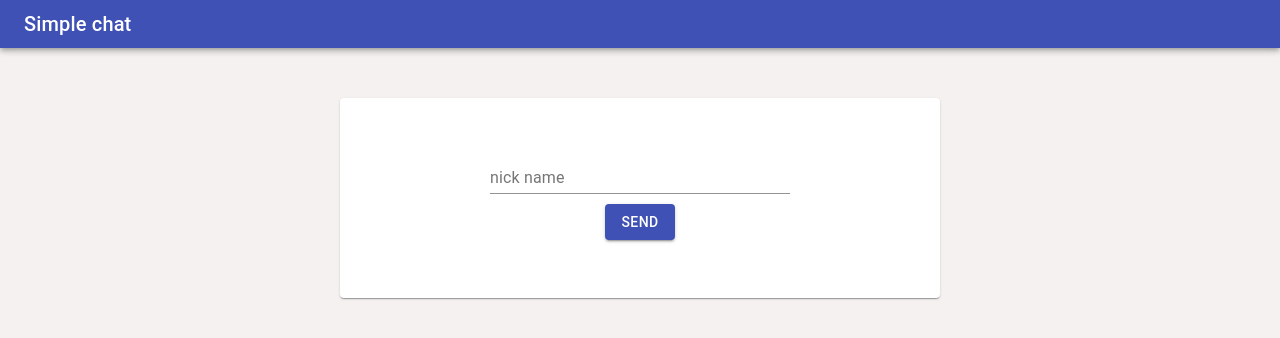
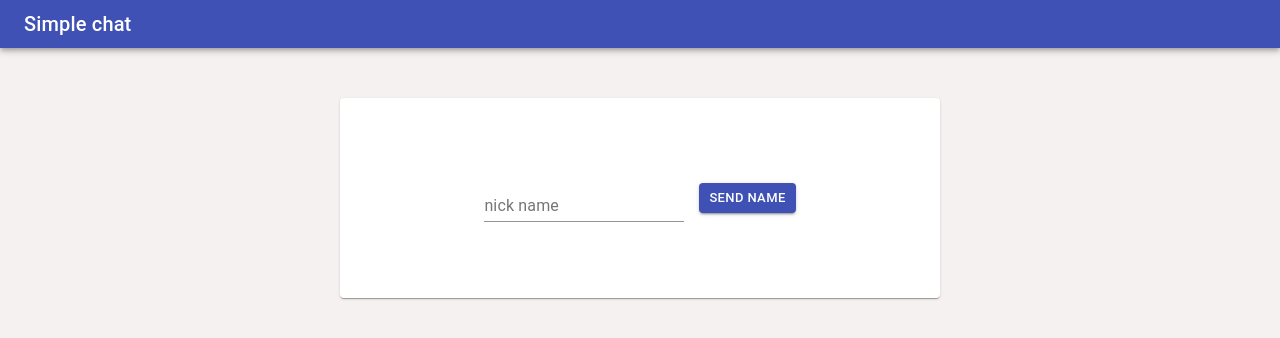
Before and after one commit to andrew9488/simple-chat, a React (Create React App) app: page / in a window 1280 px wide. Both pictures are taken after a click on the button "YES". Shown: the top 338 px of the page. Built offline with nearby package versions, Linux system fonts and the light colour scheme; no server answers.

Commit message:
fix: fix bugs

```diff
--- a/src/components/EnterUserName/EnterUserName.tsx
+++ b/src/components/EnterUserName/EnterUserName.tsx
@@ -1,33 +1,46 @@
-import React from "react";
-import {Card} from "@material-ui/core";
+import React, {ChangeEvent, useState} from "react";
+import {Card, TextField} from "@material-ui/core";
 import {useStyles} from "./materialUIstyles";
-import { FieldForm, CommonFormPropsType} from "../FieldForm/FieldForm";
 import {setClientNameTC} from "../../bll/chat-reducer";
-import {reset} from "redux-form";
 import {useDispatch} from "react-redux";
 import {useHistory} from "react-router-dom";
 import {PATH} from "../Routes/Routes";
+import Button from "@material-ui/core/Button";
 
 
 export const EnterUserName: React.FC = React.memo(() => {
 
+    const [name, setName] = useState("")
+    const [error, setError] = useState(false)
     const dispatch = useDispatch()
     const classes = useStyles()
     const history = useHistory()
 
-    const onChangeFormNameHandler = (text: CommonFormPropsType) => {
-        debugger
-        if (text.newText?.trim() !== "") {
-            dispatch(setClientNameTC(text.newText))
-            dispatch(reset("formForSendName"))
+    const onChangeNameHandler = (e: ChangeEvent<HTMLInputElement>) => {
+        setName(e.currentTarget.value)
+        setError(false)
+    }
+
+    const onClickNameHandler = () => {
+        if (name.trim() !== "") {
+            dispatch(setClientNameTC(name))
             history.push(PATH.CHAT)
+            setName("")
+        } else {
+            setError(true)
         }
     }
 
+    const messageError = error ? "Please enter your nick name" : ""
 
     return (
         <Card className={classes.root}>
-            <FieldForm onSubmit={onChangeFormNameHandler} label="nick name"/>
+            <TextField className={classes.input} value={name} id="nick name" label="nick name"
+                       color={error ? "secondary" : "primary"}
+                       onChange={onChangeNameHandler} helperText={messageError} onBlur={()=>setError(false)}/>
+            <Button disabled={error} variant="contained" color="primary" onClick={onClickNameHandler} size="small">
+                Send Name
+            </Button>
         </Card>
     );
 })
--- a/src/components/EnterUserName/materialUIstyles.ts
+++ b/src/components/EnterUserName/materialUIstyles.ts
@@ -8,4 +8,8 @@ export const useStyles = makeStyles({
         justifyContent: "center",
         alignItems: "center",
     },
+    input :{
+        width: 200,
+        marginRight: 15,
+    }
 });
```
